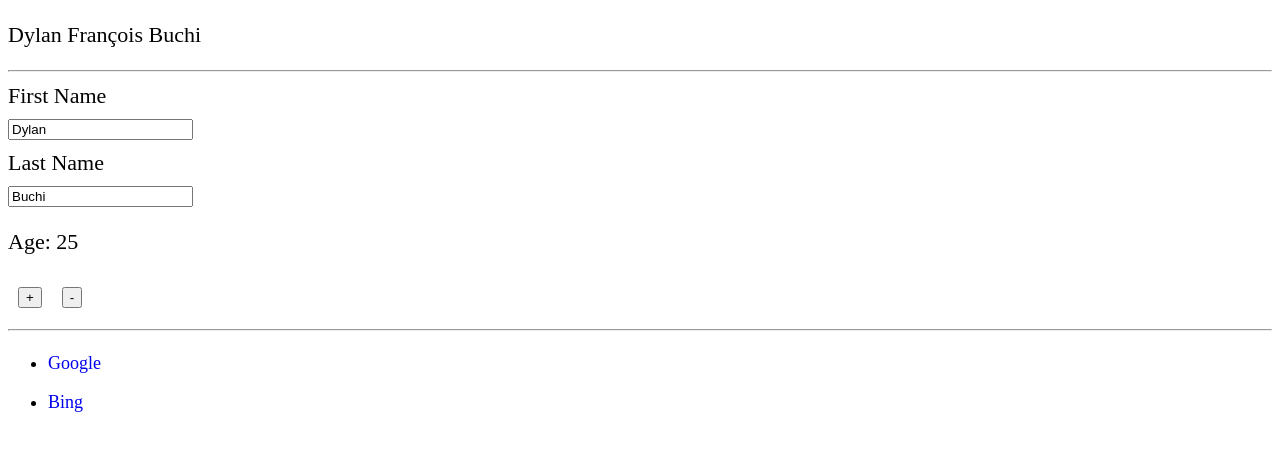
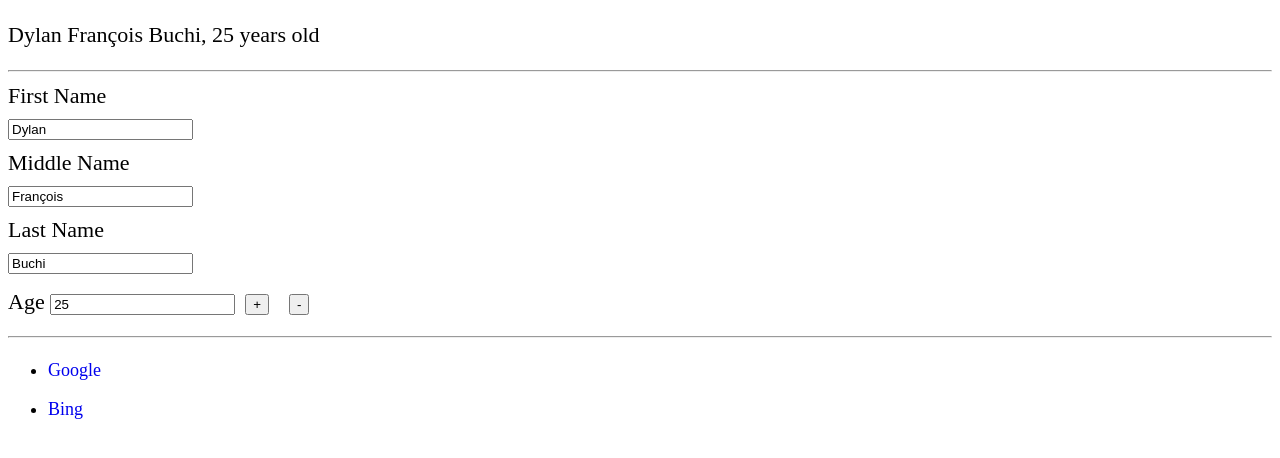
Before and after one commit to dylanbuchi/vuejs-practice, a plain HTML site: page first-app/index.html in a window 1280 px wide. Drawn offline with nearby package versions, Linux system fonts and the light colour scheme.

Commit message:
update index.html

```diff
--- a/first-app/index.html
+++ b/first-app/index.html
@@ -8,14 +8,23 @@
         <!-- vueJS main app -->
         <div id="app" v-cloak>
             <!-- fullName -->
-            <p>{{`${fullName()}`}}</p>
+            <p>{{`${fullName()}`}}, {{age}} years old</p>
+
             <hr />
 
             <!-- firstName -->
             <label>First Name</label>
-            <input type="text" v-model="firstName" />
+            <input type="text" v-model.lazy.trim="firstName" />
+
+            <!-- middleName -->
+            <!-- update the middleName whe pressing enter -->
+            <label>Middle Name</label>
+            <input
+                type="text"
+                :value="middleName"
+                @keyup.enter="updateMiddleName"
+            />
             <!-- lastName -->
-
             <!-- Using vueJS binding to update the lastName data -->
             <label>Last Name</label>
 
@@ -26,9 +35,10 @@
                 :value="lastName"
                 @input.prevent="updateLastName($event, 'Updating Last Name')"
             />
+            <!-- Age -->
+            <label>Age </label>
+            <input type="number" v-model.number="age" />
 
-            <!-- Age -->
-            <p>Age: {{age}}</p>
             <!-- (+ -) buttons -->
             <button type="button" v-on:click="incrementAge">+</button>
 
```
